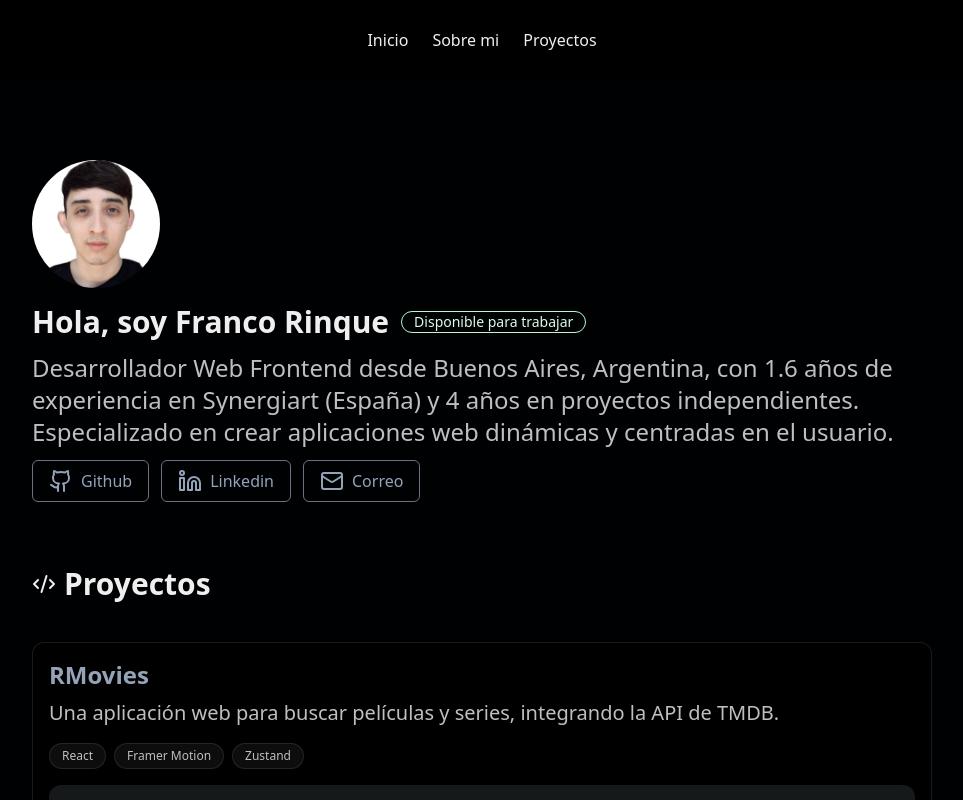
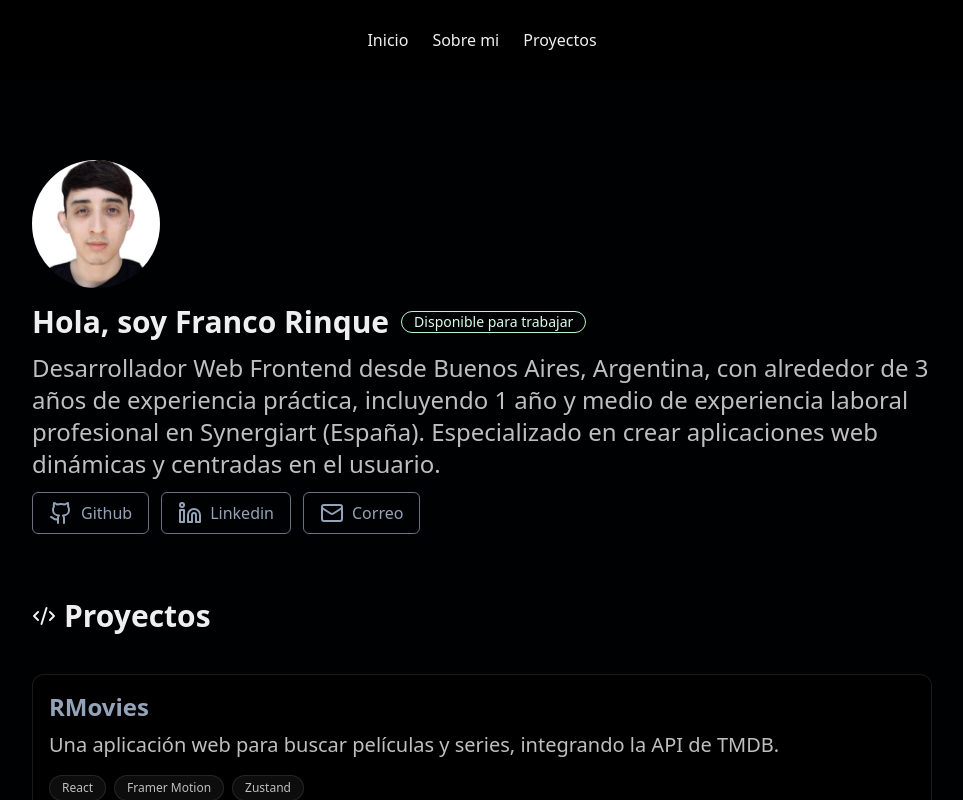
Before and after one commit to francorinque/portfolio, a React (Vite) app: page / in a window 1280 px wide. Shown: the top 800 px of the page, without its empty margins (158-1121 px from the left). Built offline with nearby package versions, Linux system fonts and the light colour scheme.

Commit message:
fix(resume): change resume text

```diff
--- a/src/components/resume.jsx
+++ b/src/components/resume.jsx
@@ -20,10 +20,11 @@ export const Resume = () => {
           </span>
         </div>
         <p className="text-pretty text-soft-gray text-2xl">
-          Desarrollador Web Frontend desde Buenos Aires, Argentina, con 1.6 años
-          de experiencia en Synergiart (España) y 4 años en proyectos
-          independientes. Especializado en crear aplicaciones web dinámicas y
-          centradas en el usuario.
+          Desarrollador Web Frontend desde Buenos Aires, Argentina, con
+          alrededor de 3 años de experiencia práctica, incluyendo 1 año y medio
+          de experiencia laboral profesional en Synergiart (España).
+          Especializado en crear aplicaciones web dinámicas y centradas en el
+          usuario.
         </p>
 
         <div className="flex gap-3  items-center">
```
